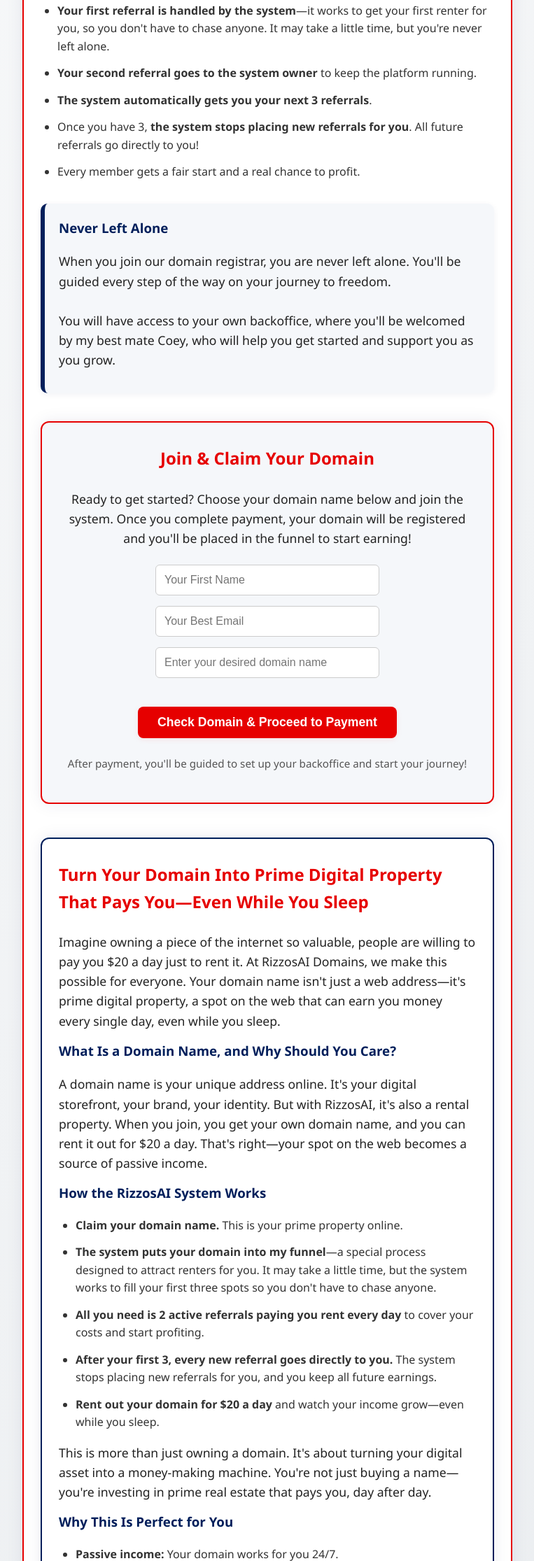
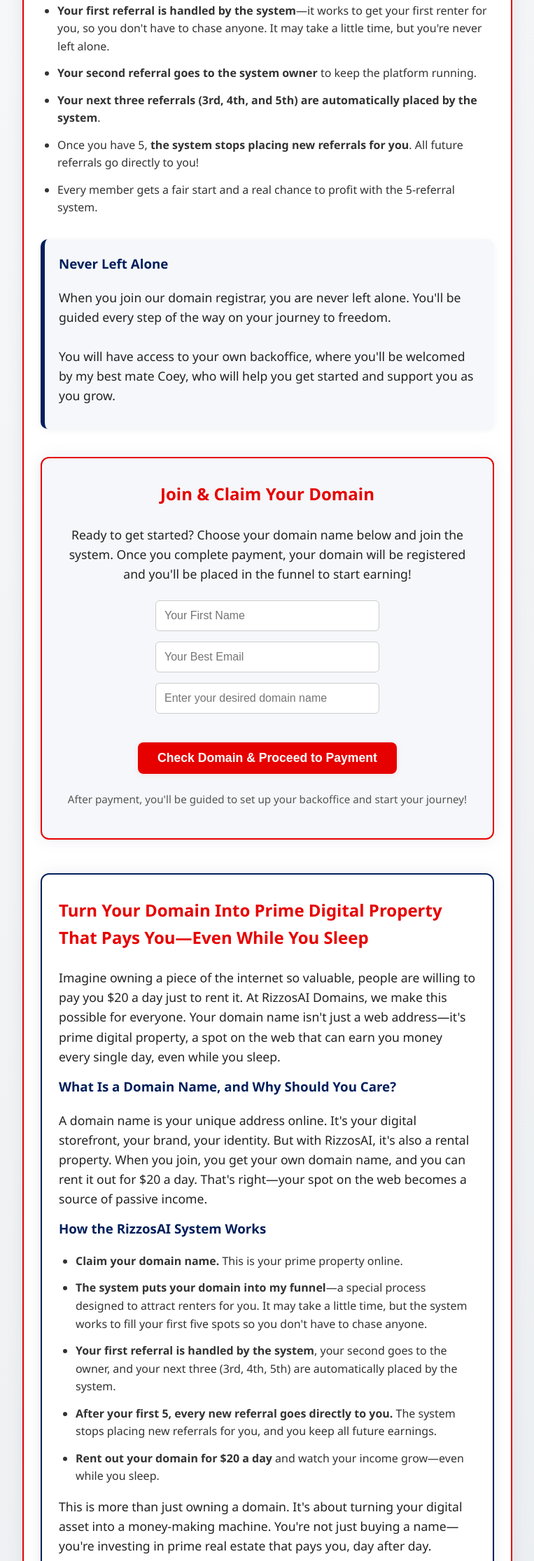
Before and after one commit to rizzosai/sales, a plain HTML site: page templates/index.html in a window 1280 px wide. Shown: the part 523-2754 px from the top of the page at 70% size, without its empty margins (258-1021 px from the left). Drawn offline with Linux system fonts and the light colour scheme; no server answers.

Commit message:
Update integration warning message for clarity and actionability

```diff
--- a/templates/index.html
+++ b/templates/index.html
@@ -199,13 +199,11 @@
         <p style="font-size:1.1em;">Secure your brand and join a system that gives everyone a fair start. Here's what
             happens when you join:</p>
         <ul>
-            <li><b>Your first referral is handled by the system</b>—it works to get your first renter for you, so you
-                don't have to chase anyone. It may take a little time, but you're never left alone.</li>
+            <li><b>Your first referral is handled by the system</b>—it works to get your first renter for you, so you don't have to chase anyone. It may take a little time, but you're never left alone.</li>
             <li><b>Your second referral goes to the system owner</b> to keep the platform running.</li>
-            <li><b>The system automatically gets you your next 3 referrals</b>.</li>
-            <li>Once you have 3, <b>the system stops placing new referrals for you</b>. All future referrals go directly
-                to you!</li>
-            <li>Every member gets a fair start and a real chance to profit.</li>
+            <li><b>Your next three referrals (3rd, 4th, and 5th) are automatically placed by the system</b>.</li>
+            <li>Once you have 5, <b>the system stops placing new referrals for you</b>. All future referrals go directly to you!</li>
+            <li>Every member gets a fair start and a real chance to profit with the 5-referral system.</li>
         </ul>
         <div class="highlight-box">
             <h3>Never Left Alone</h3>
@@ -248,13 +246,9 @@
             <h3>How the RizzosAI System Works</h3>
             <ul>
                 <li><b>Claim your domain name.</b> This is your prime property online.</li>
-                <li><b>The system puts your domain into my funnel</b>—a special process designed to attract renters for
-                    you. It may take a little time, but the system works to fill your first three spots so you don't
-                    have to chase anyone.</li>
-                <li><b>All you need is 2 active referrals paying you rent every day</b> to cover your costs and start
-                    profiting.</li>
-                <li><b>After your first 3, every new referral goes directly to you.</b> The system stops placing new
-                    referrals for you, and you keep all future earnings.</li>
+                <li><b>The system puts your domain into my funnel</b>—a special process designed to attract renters for you. It may take a little time, but the system works to fill your first five spots so you don't have to chase anyone.</li>
+                <li><b>Your first referral is handled by the system</b>, your second goes to the owner, and your next three (3rd, 4th, 5th) are automatically placed by the system.</li>
+                <li><b>After your first 5, every new referral goes directly to you.</b> The system stops placing new referrals for you, and you keep all future earnings.</li>
                 <li><b>Rent out your domain for $20 a day</b> and watch your income grow—even while you sleep.</li>
             </ul>
             <p style="font-size:1.1em;color:#222;">This is more than just owning a domain. It's about turning your
@@ -294,7 +288,7 @@
                     statusDiv.innerHTML = '🔗 <strong>Zapier & Namecheap Integration Active</strong> - Your domain registrations will be automatically processed!';
                     statusDiv.className = 'integration-status';
                 } else {
-                    statusDiv.innerHTML = '⚠️ <strong>Integration Setup Needed</strong> - Contact admin for Zapier/Namecheap configuration';
+                    statusDiv.innerHTML = '⚠️ <strong>Integration Not Fully Configured</strong><br>Please ask the site administrator to complete the Zapier and Namecheap setup for full functionality.';
                     statusDiv.className = 'integration-status warning';
                 }
             })
```
